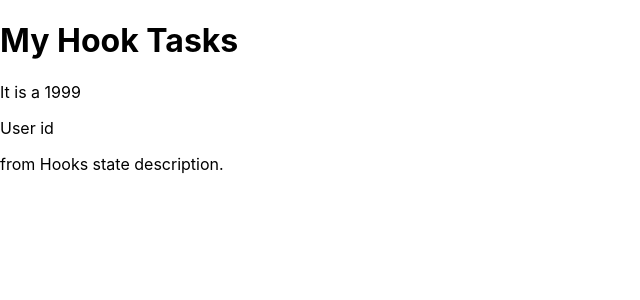
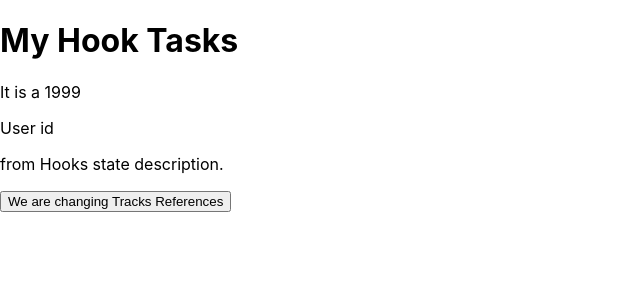
Before and after one commit to codershona/react-redux-learning, a React (Create React App) app: page / in a window 1280 px wide. Shown: the top 300 px of the page, without its empty margins (0-640 px from the left). Built offline with nearby package versions, Linux system fonts and the light colour scheme.

Commit message:
react state: Changing the state Object

```diff
--- a/src/App.js
+++ b/src/App.js
@@ -11,6 +11,12 @@ class Car extends React.Component {
       textno: 1999
     };
   }
+
+   changeReferences = () => {
+    this.setState({references: "Add Dashbord description"});
+  }
+
+
   render() {
     return (
       <div>
@@ -24,6 +30,13 @@ class Car extends React.Component {
           <p>
             from {this.state.references}.
         </p>
+
+            <button
+          type="button"
+          onClick={this.changeReferences}
+        >We are changing Tracks References</button>
+
+
       </div>
     );
   }
```
Also changed, not shown: 1 other file (tests, documents, lock files or other folders).
